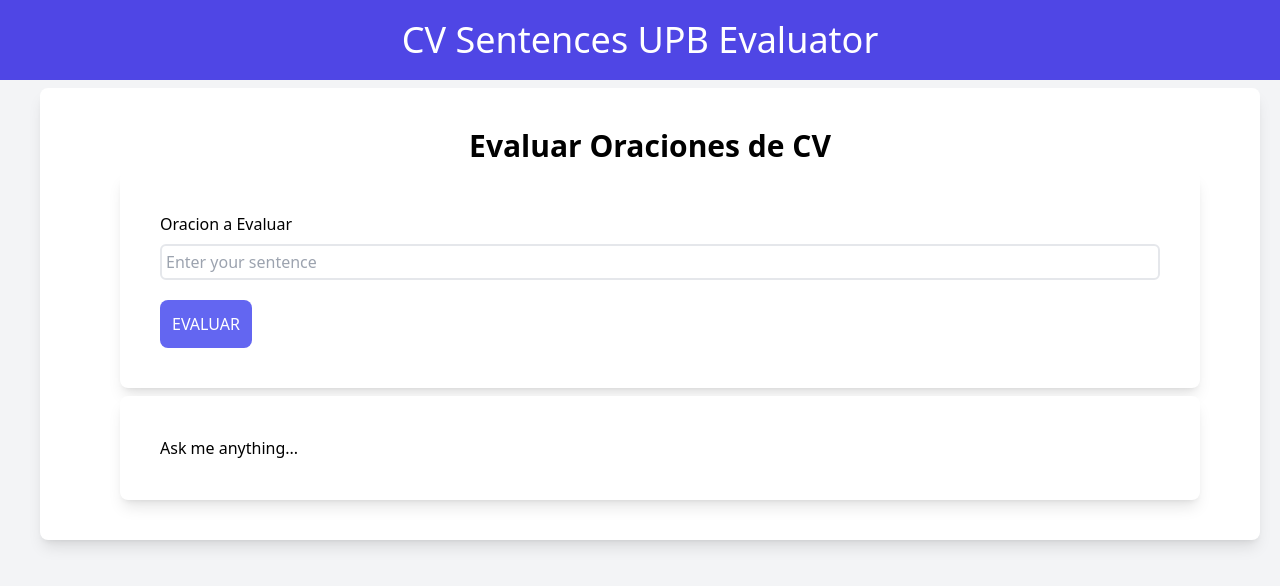
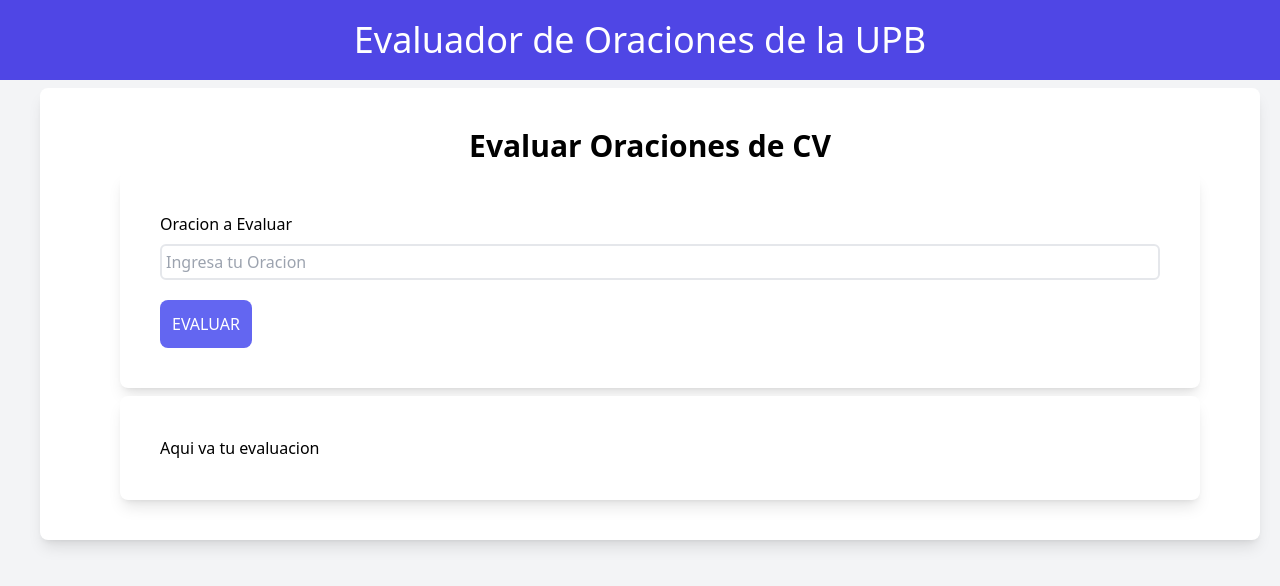
Before and after one commit to HugoAlejandro2002/Sentence_Evaluation, a React (Vite) app: page / in a window 1280 px wide. Shown: the top 586 px of the page. Built offline with nearby package versions, Linux system fonts and the light colour scheme.

Commit message:
cambio de idioma a espaniol

```diff
--- a/src/components/ChatGPT.jsx
+++ b/src/components/ChatGPT.jsx
@@ -45,7 +45,7 @@
           <input
             className="border-2 w-full mt-2 p-1 rounded-md"
             type="text"
-            placeholder="Enter your sentence"
+            placeholder="Ingresa tu Oracion"
             value={prompt}
             onChange={(e) => setPrompt(e.target.value)}
           />
@@ -61,7 +61,7 @@
       </form>
       <div className="bg-white p-10 rounded-lg shadow-lg ml-10 mr-5 mt-2">
         <p className="text-light">
-          {response ? response : "Ask me anything..."}
+          {response ? response : "Aqui va tu evaluacion"}
         </p>
       </div>
     </div>
--- a/src/components/Header.jsx
+++ b/src/components/Header.jsx
@@ -4,7 +4,7 @@
 export const Header = () => {
     return (
         <>
-            <div className='text-center text-white text-4xl p-5 bg-indigo-600 '>CV Sentences UPB Evaluator</div>
+            <div className='text-center text-white text-4xl p-5 bg-indigo-600 '>Evaluador de Oraciones de la UPB</div>
         </>
     )
 }
```
